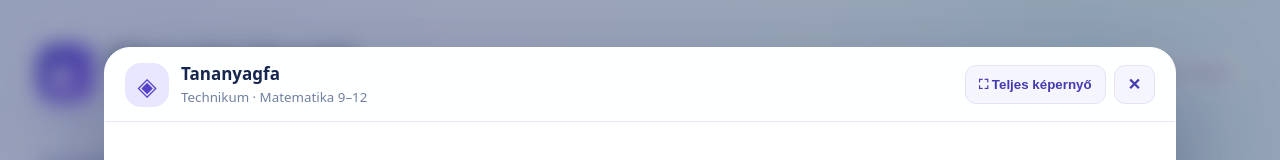
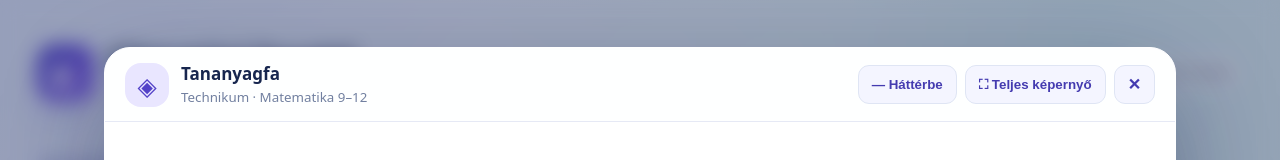
Before and after one commit to FasiSandor/oktatasi-seged, a Next.js app: page / in a window 1280 px wide. Both pictures are taken after a click on the button 335 px from the left and 514 px from the top of the page. Shown: the top 160 px of the page. Built offline with nearby package versions, Linux system fonts and the light colour scheme.

Commit message:
feat(workspace): keep opened teaching cards mounted, minimize and restore without losing state

```diff
--- a/app/page.tsx
+++ b/app/page.tsx
@@ -11,10 +11,13 @@ const tiles:Tile[]=[
 export default function Home(){
  const [active,setActive]=useState<string|null>(null);
  const [maximized,setMaximized]=useState(false);
+ const [opened,setOpened]=useState<string[]>([]);
  const selected=tiles.find(t=>t.id===active);
  useEffect(()=>{if(!active)return;function key(e:KeyboardEvent){if(e.key==='Escape'){setActive(null);setMaximized(false)}}window.addEventListener('keydown',key);return()=>window.removeEventListener('keydown',key)},[active]);
- function open(id:string){setActive(id);setMaximized(false)}
- function close(){setActive(null);setMaximized(false)}
+ function open(id:string){setOpened(current=>current.includes(id)?current:[...current,id]);setActive(id);setMaximized(false)}
+ function close(){setOpened(current=>current.filter(x=>x!==active));setActive(null);setMaximized(false)}
+ function minimize(){setActive(null);setMaximized(false)}
+ function dismiss(id:string){setOpened(current=>current.filter(x=>x!==id));if(active===id){setActive(null);setMaximized(false)}}
  return <main className="os-workspace">
   <div className="os-halo" aria-hidden="true"/>
   <header className="os-header"><div className="os-brand"><span className="os-logo">◧</span><div><h1>Oktatási Segéd</h1><p>Digitális tanári munkafelület</p></div></div><div className="os-header-links"><a href="/cloud">Felhős könyvtár ↗</a><span className="os-state">Fejlesztési Preview</span></div></header>
@@ -25,11 +28,12 @@ export default function Home(){
     <span className="os-tile-preview"><span className="os-preview-label">{t.preview}</span>{t.items.map(x=><span key={x} className="os-preview-line"><span className="os-dot"/> {x}</span>)}</span>
     <span className="os-tile-footer">Megnyitás <span>→</span></span>
    </button>)}</div>
+  {opened.length>0&&<nav className="os-opened-tray" aria-label="Megnyitott munkakártyák"><span className="os-tray-label">Megnyitva:</span>{opened.map(id=>{const t=tiles.find(tile=>tile.id===id);return t?<span key={id} className="os-tray-pill"><button type="button" onClick={()=>{setActive(id);setMaximized(false)}}>{t.icon} {t.title}</button><button type="button" className="os-tray-x" aria-label={t.title+' bezárása'} onClick={()=>dismiss(id)}>×</button></span>:null})}</nav>}
   <footer className="os-footer">A munkafelület kártyás megjelenése fejlesztés alatt áll; a meglévő könyvtár és tananyagfa külön is megnyitható.</footer>
   {selected&&<div className="os-overlay" role="presentation" onMouseDown={e=>{if(e.target===e.currentTarget)close()}}>
     <section className={'os-floating '+(maximized?'is-full':'')} role="dialog" aria-modal="true" aria-label={selected.title}>
-      <div className="os-dialog-bar"><div className="os-dialog-title"><span className="os-dialog-icon">{selected.icon}</span><div><strong>{selected.title}</strong><small>{selected.subtitle}</small></div></div><div className="os-dialog-actions"><button onClick={()=>setMaximized(v=>!v)} aria-label={maximized?'Vissza a kártyanézethez':'Teljes képernyő'} title={maximized?'Kártyanézet':'Teljes képernyő'}>{maximized?'❐':'⛶'} <span>{maximized?'Kártyanézet':'Teljes képernyő'}</span></button><button className="os-close" onClick={close} aria-label="Bezárás">✕</button></div></div>
-      <div className="os-dialog-body">{selected.url?<iframe key={selected.url} title={selected.title} src={selected.url}/>:<div className="os-tools"><h3>Hasznos matematikai eszközök</h3><p>Ezek külön böngészőlapon nyílnak meg; az Oktatási Segéd nyitva marad.</p><a href="https://www.geogebra.org/" target="_blank" rel="noopener noreferrer">GeoGebra ↗</a><a href="https://www.desmos.com/calculator" target="_blank" rel="noopener noreferrer">Desmos grafikus számológép ↗</a><a href="https://www.wolframalpha.com/" target="_blank" rel="noopener noreferrer">WolframAlpha ↗</a><a href="/cloud" >Saját tananyagokhoz kapcsolt eszközök →</a></div>}</div>
+      <div className="os-dialog-bar"><div className="os-dialog-title"><span className="os-dialog-icon">{selected.icon}</span><div><strong>{selected.title}</strong><small>{selected.subtitle}</small></div></div><div className="os-dialog-actions"><button onClick={minimize} aria-label="Kártya háttérbe helyezése" title="Kártya háttérbe helyezése">— <span>Háttérbe</span></button><button onClick={()=>setMaximized(v=>!v)} aria-label={maximized?'Vissza a kártyanézethez':'Teljes képernyő'} title={maximized?'Kártyanézet':'Teljes képernyő'}>{maximized?'❐':'⛶'} <span>{maximized?'Kártyanézet':'Teljes képernyő'}</span></button><button className="os-close" onClick={close} aria-label="Bezárás">✕</button></div></div>
+      <div className="os-dialog-body">{opened.filter(id=>tiles.some(t=>t.id===id)).map(id=>{const t=tiles.find(tile=>tile.id===id)!;return <div key={id} style={{display:active===id?'block':'none',height:'100%'}}>{t.url?<iframe title={t.title} src={t.url}/>:<div className="os-tools"><h3>Hasznos matematikai eszközök</h3><p>Ezek külön böngészőlapon nyílnak meg; az Oktatási Segéd nyitva marad.</p><a href="https://www.geogebra.org/" target="_blank" rel="noopener noreferrer">GeoGebra ↗</a><a href="https://www.desmos.com/calculator" target="_blank" rel="noopener noreferrer">Desmos grafikus számológép ↗</a><a href="https://www.wolframalpha.com/" target="_blank" rel="noopener noreferrer">WolframAlpha ↗</a><a href="/cloud" >Saját tananyagokhoz kapcsolt eszközök →</a></div>}</div>})}</div>
       <div className="os-dialog-bottom"><span>Oktatási Segéd · Egy munkafelület, több kártya</span>{selected.url&&<a href={selected.url} target="_blank" rel="noopener noreferrer">Külön lapon ↗</a>}</div>
     </section>
   </div>}
```
